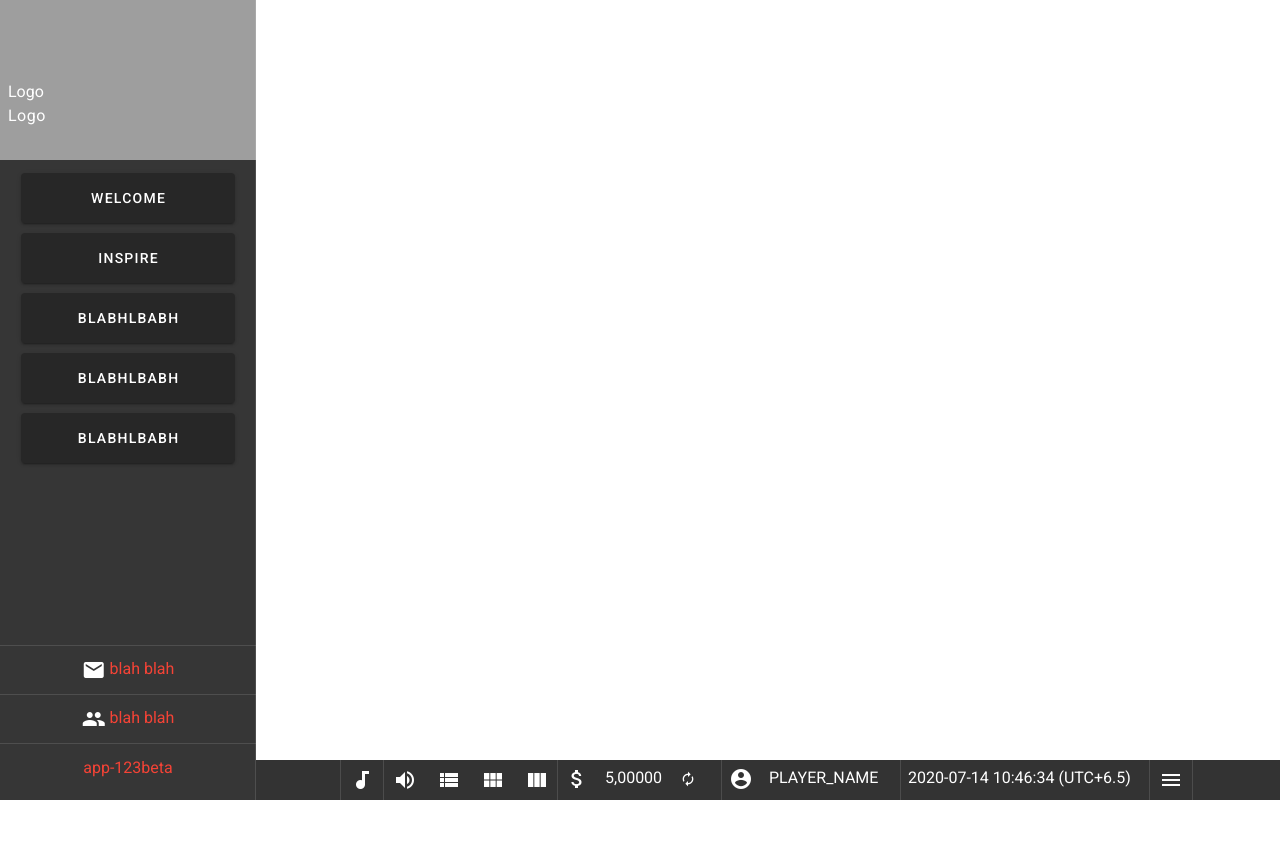
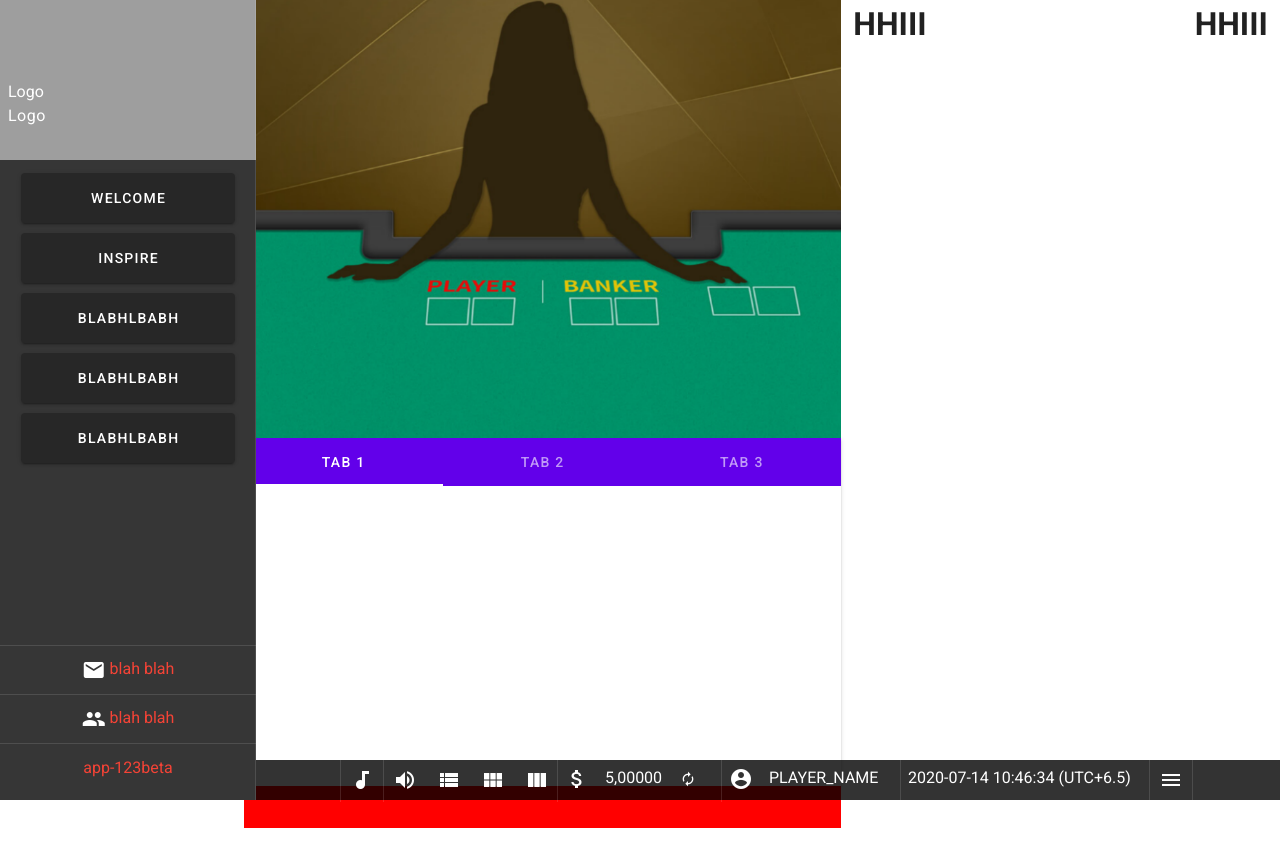
Before and after one commit to tkt11497/sexygame, a Nuxt app: page /betRoom in a window 1280 px wide. Before the commit the page ends 800 px from the top, so only its background shows below. Built offline with nearby package versions, Linux system fonts and the light colour scheme; grey boxes are pictures that could not be loaded.

Commit message:
adding betroom

```diff
--- a/layouts/default.vue
+++ b/layouts/default.vue
@@ -84,9 +84,9 @@
       <v-spacer />
     </v-app-bar> -->
     <v-content>
-      <v-container>
+
         <nuxt />
-      </v-container>
+
     </v-content>
     <v-footer
     color="rgba(0, 0, 0, 0.8)"
--- /dev/null
+++ b/pages/betRoom/index.vue
@@ -0,0 +1,86 @@
+<template>
+ <v-container class="pa-0">
+<v-flex row class="pa-0">
+    <v-col cols="7" class="pa-0">
+        <div class="playTable">
+
+        </div>
+        <div class="playDiv">
+        <v-tabs
+        background-color="deep-purple accent-4"
+        class="elevation-2"
+        dark
+        centered
+        grow
+      >
+        <v-tabs-slider></v-tabs-slider>
+
+        <v-tab
+          v-for="i in 3"
+          :key="i"
+          :href="`#tab-${i}`"
+        >
+          Tab {{ i }}
+          <v-icon v-if="icons">mdi-phone</v-icon>
+        </v-tab>
+
+        <v-tab-item
+          v-for="i in 3"
+          :key="i"
+          :value="'tab-' + i"
+        >
+          <v-card
+            flat
+            tile
+            height="300px"
+          >
+           <div class="playArea">
+           </div>
+          </v-card>
+        </v-tab-item>
+      </v-tabs>
+        <div style="height:42px ;background-color:red">
+
+        </div>
+        </div>
+    </v-col>
+    <v-col cols="4">
+        <h1>HHIII </h1>
+    </v-col>
+    <v-col cols="1">
+        <h1>HHIII </h1>
+    </v-col>
+</v-flex>
+
+ </v-container>
+</template>
+
+<script>
+export default {
+  data () {
+    return {
+
+
+            }
+            }
+}
+</script>
+<style scoped>
+    .container{
+        padding: 0px;
+    }
+    .playTable{
+        background-image: url("~assets/images/table.png");
+        background-repeat: no-repeat;
+        background-position: center;
+        background-size: cover;
+        width: 100%;
+        height: 450px;
+        position: relative;
+    }
+    .playDiv{
+        width: 100%;
+        height: 390px;
+        background-color: black;
+    }
+</style>
--- a/pages/home/index.vue
+++ /dev/null
@@ -1,3 +0,0 @@
-<template>
-    <h1>HHIII </h1>
-</template>
```
Also changed, not shown: assets/images/table.png (added).
